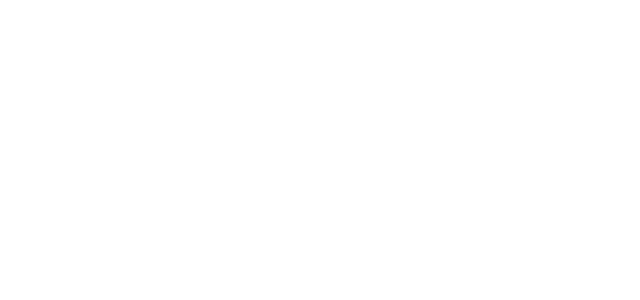
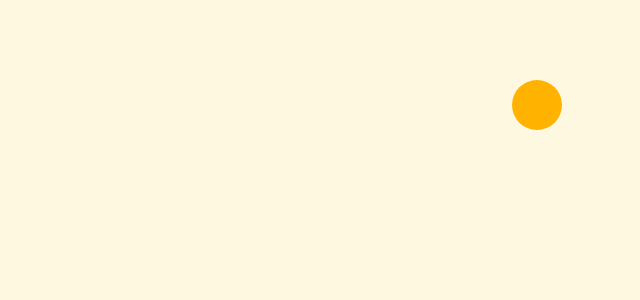
Before and after one commit to nus3/nus3-playground, a Nuxt app: page /css-animation/circle in a window 1280 px wide. Before the commit this address had no page. Shown: the top 300 px of the page, without its empty margins (640-1280 px from the left). Built offline with nearby package versions, Linux system fonts and the light colour scheme.

Commit message:
feat:  move to front and back.

```diff
--- a/layouts/default.vue
+++ b/layouts/default.vue
@@ -1,52 +1,12 @@
 <template>
-  <div>
-    <nuxt/>
-  </div>
+    <div>
+        <nuxt/>
+    </div>
 </template>
 
-<style>
-html {
-  font-family: "Source Sans Pro", -apple-system, BlinkMacSystemFont, "Segoe UI", Roboto, "Helvetica Neue", Arial, sans-serif;
-  font-size: 16px;
-  word-spacing: 1px;
-  -ms-text-size-adjust: 100%;
-  -webkit-text-size-adjust: 100%;
-  -moz-osx-font-smoothing: grayscale;
-  -webkit-font-smoothing: antialiased;
-  box-sizing: border-box;
-}
-
-*, *:before, *:after {
-  box-sizing: border-box;
-  margin: 0;
-}
-
-.button--green {
-  display: inline-block;
-  border-radius: 4px;
-  border: 1px solid #3b8070;
-  color: #3b8070;
-  text-decoration: none;
-  padding: 10px 30px;
-}
-
-.button--green:hover {
-  color: #fff;
-  background-color: #3b8070;
-}
-
-.button--grey {
-  display: inline-block;
-  border-radius: 4px;
-  border: 1px solid #35495e;
-  color: #35495e;
-  text-decoration: none;
-  padding: 10px 30px;
-  margin-left: 15px;
-}
-
-.button--grey:hover {
-  color: #fff;
-  background-color: #35495e;
+<style lang="scss">
+html, body {
+    margin: 0;
+    padding: 0;
 }
 </style>
--- a/package.json
+++ b/package.json
@@ -20,6 +20,8 @@
     "eslint": "^4.15.0",
     "eslint-friendly-formatter": "^3.0.0",
     "eslint-loader": "^1.7.1",
-    "eslint-plugin-vue": "^4.0.0"
+    "eslint-plugin-vue": "^4.0.0",
+    "node-sass": "^4.9.3",
+    "sass-loader": "^7.1.0"
   }
 }
--- /dev/null
+++ b/pages/css-animation/circle.vue
@@ -0,0 +1,53 @@
+<template>
+    <main class="wrapper">
+        <div class="container">
+            <div class="circle"></div>
+        </div>
+    </main>
+</template>
+
+<script>
+
+</script>
+
+<style lang="scss" scoped>
+.wrapper {
+    position: relative;
+    width: 100%;
+    height: 100vh;
+    display: flex;
+    justify-content: center;
+    align-items: center;
+    background-color: #FFF8E1;
+
+    .container {
+        width: 80%;
+        height: 80%;
+        position: relative;
+        // border: solid 1px black;
+
+        .circle {
+            position: absolute;
+            width: 50px;
+            height: 50px;
+            border-radius: 50%;
+            background-color: #ffb300;
+            animation: moveForward 3s ease-in infinite;
+        }
+    }
+}
+
+
+@keyframes moveForward {
+    0% {
+        left: 0;
+    }
+    50% {
+        left: 100%;
+    }
+    100% {
+        left: 0;
+    }
+}
+
+</style>
--- /dev/null
+++ b/pages/css-animation/index.vue
@@ -0,0 +1,21 @@
+<template>
+    <section class="container">
+        <h1>cssアニメーションのまとめ</h1>
+        <ul>
+            <li>
+                <nuxt-link :to="'/'">HOMEへ</nuxt-link>
+            </li>
+            <li>
+                <nuxt-link :to="'/css-animation/circle'">円のやつ</nuxt-link>
+            </li>
+        </ul>
+    </section>
+</template>
+
+<script>
+
+</script>
+
+<style lang="scss" scoped>
+
+</style>
--- a/pages/index.vue
+++ b/pages/index.vue
@@ -1,64 +1,18 @@
 <template>
-  <section class="container">
-    <div>
-      <app-logo/>
-      <h1 class="title">
-        nus3-playground
-      </h1>
-      <h2 class="subtitle">
-        Nuxt.js project
-      </h2>
-      <div class="links">
-        <a
-          href="https://nuxtjs.org/"
-          target="_blank"
-          class="button--green">Documentation</a>
-        <a
-          href="https://github.com/nuxt/nuxt.js"
-          target="_blank"
-          class="button--grey">GitHub</a>
-      </div>
-    </div>
-  </section>
+    <section class="container">
+        <h1>TOPページ</h1>
+        <ul>
+            <li>
+                <nuxt-link :to="'/css-animation'">cssアニメーション</nuxt-link>
+            </li>
+        </ul>
+    </section>
 </template>
 
 <script>
-import AppLogo from '~/components/AppLogo.vue'
 
-export default {
-  components: {
-    AppLogo
-  }
-}
 </script>
 
-<style>
-.container {
-  min-height: 100vh;
-  display: flex;
-  justify-content: center;
-  align-items: center;
-  text-align: center;
-}
+<style lang="scss" scoped>
 
-.title {
-  font-family: "Quicksand", "Source Sans Pro", -apple-system, BlinkMacSystemFont, "Segoe UI", Roboto, "Helvetica Neue", Arial, sans-serif; /* 1 */
-  display: block;
-  font-weight: 300;
-  font-size: 100px;
-  color: #35495e;
-  letter-spacing: 1px;
-}
-
-.subtitle {
-  font-weight: 300;
-  font-size: 42px;
-  color: #526488;
-  word-spacing: 5px;
-  padding-bottom: 15px;
-}
-
-.links {
-  padding-top: 15px;
-}
 </style>
```
Also changed, not shown: 1 other file (tests, documents, lock files or other folders).
